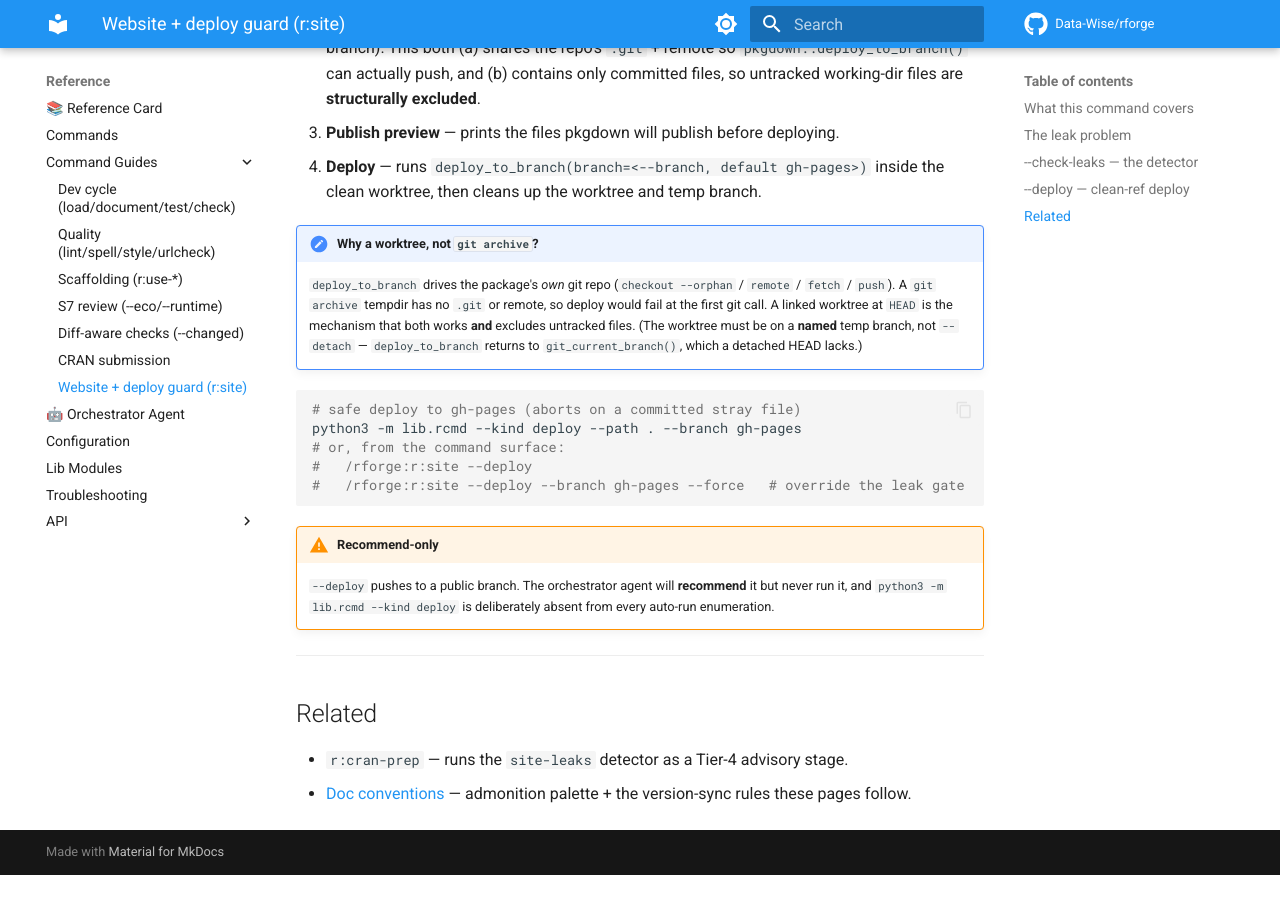
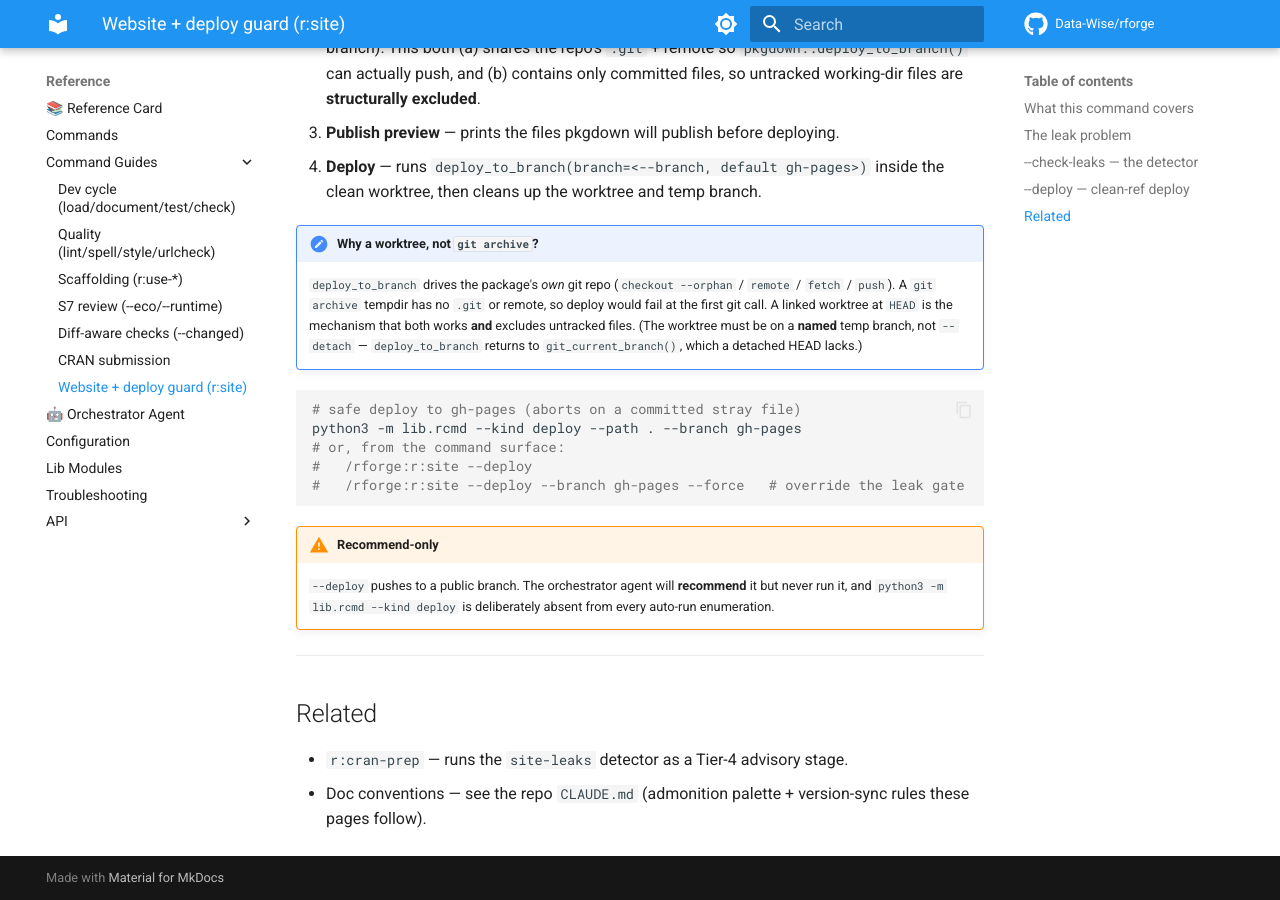
Before and after one commit to Data-Wise/rforge, an MkDocs documentation site: the page built from docs/guides/website.md, in a window 1280 px wide and 900 px high, scrolled down 2685 px. Built offline with MkDocs 1.6.1 and Material for MkDocs 9.7.7, drawn with Linux system fonts in a browser that asks for light colours; comment, search, counter and statistics services are not loaded; before the commit the page ends 3560 px from its top, so only the background shows below that.

Commit message:
docs: fix 2 strict-mode broken links (site:check)
mkdocs build --strict flagged links pointing outside the built site:
- guides/website.md → CLAUDE.md (repo root, not a site doc) — delinked
- SPEC-pkgdown-clean-ref-deploy → commands/r/site.md (not a site doc) — code ref

mkdocs build --strict now clean; test-all 44/44.

Co-Authored-By: Claude Opus 4.8 <noreply@anthropic.com>

```diff
--- a/docs/guides/website.md
+++ b/docs/guides/website.md
@@ -124,4 +124,4 @@ python3 -m lib.rcmd --kind deploy --path . --branch gh-pages
 ## Related
 
 - `r:cran-prep` — runs the `site-leaks` detector as a Tier-4 advisory stage.
-- [Doc conventions](../../CLAUDE.md) — admonition palette + the version-sync rules these pages follow.
+- Doc conventions — see the repo `CLAUDE.md` (admonition palette + version-sync rules these pages follow).
```
Also changed, not shown: docs/specs/SPEC-pkgdown-clean-ref-deploy-2026-06-21.md (+1 -1 lines).
